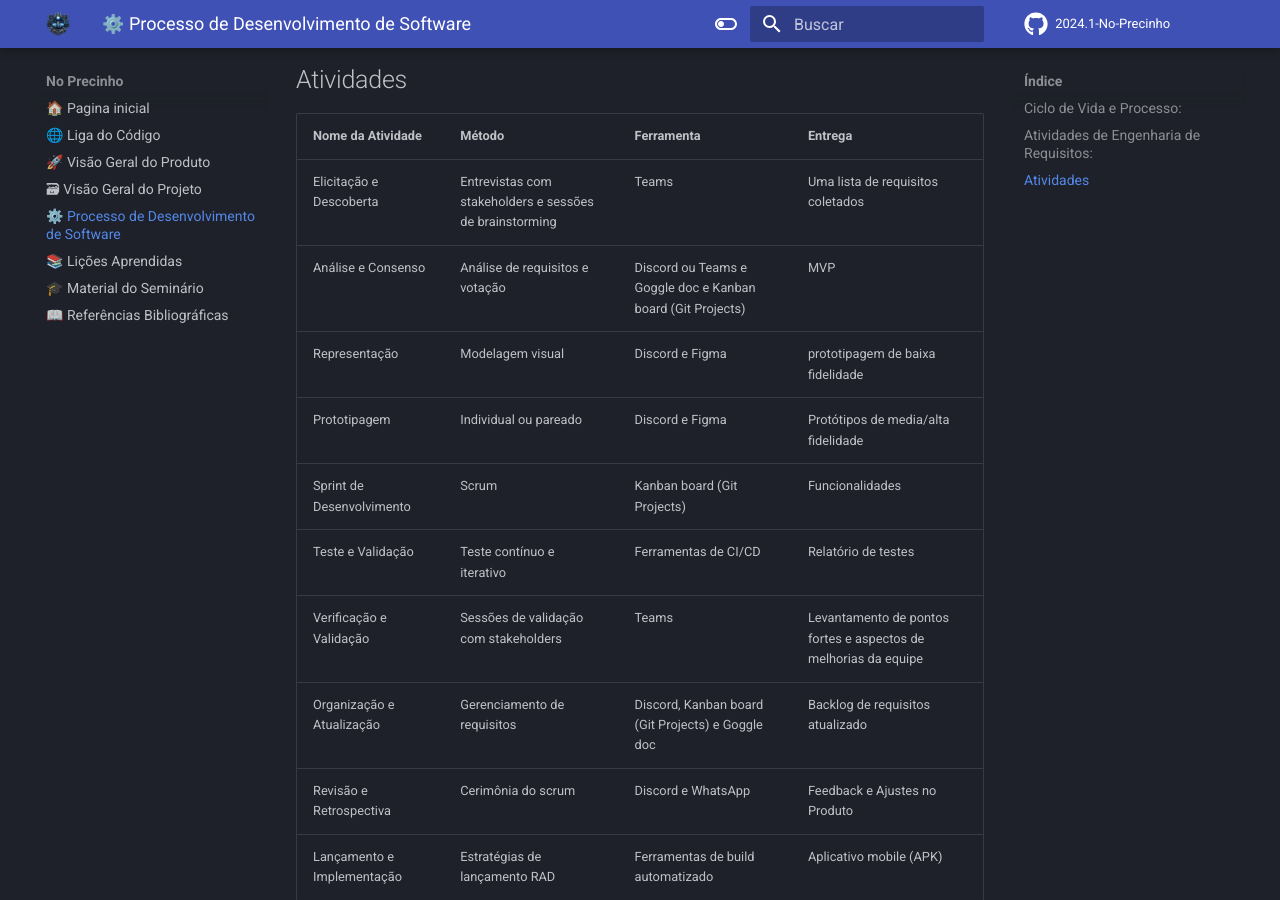
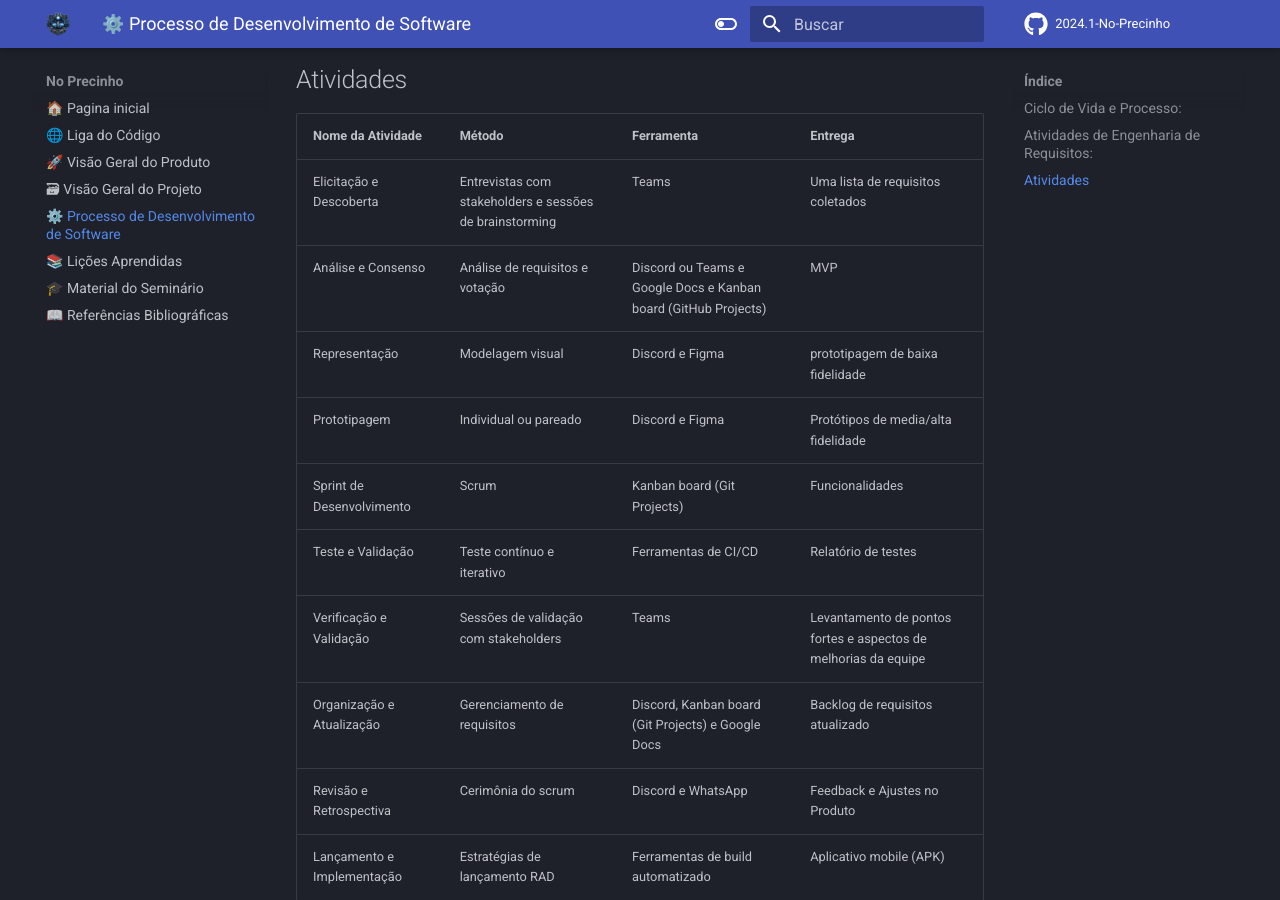
Before and after one commit to mdsreq-fga-unb/2024.1-No-Precinho, an MkDocs documentation site: the page built from docs/docs/pds.md, in a window 1280 px wide and 900 px high, scrolled down 1489 px. Built offline with MkDocs 1.6.1 and Material for MkDocs 9.7.7, drawn with Linux system fonts in a browser that asks for light colours; comment, search, counter and statistics services are not loaded.

Commit message:
docs: fix typo

```diff
--- a/docs/docs/pds.md
+++ b/docs/docs/pds.md
@@ -28,12 +28,12 @@ A metodologia escolhida é uma combinação de **Scrum** com **Rapid Application
 | Nome da Atividade | Método | Ferramenta | Entrega |
 |-------------------|--------|------------|---------|
 | Elicitação e Descoberta | Entrevistas com stakeholders e sessões de brainstorming | Teams | Uma lista de requisitos coletados |
-| Análise e Consenso | Análise de requisitos e votação | Discord ou Teams e Goggle doc e Kanban board (Git Projects) | MVP |
+| Análise e Consenso | Análise de requisitos e votação | Discord ou Teams e Google Docs e Kanban board (GitHub Projects) | MVP |
 | Representação | Modelagem visual | Discord e Figma  | prototipagem de baixa fidelidade |
 | Prototipagem | Individual ou pareado | Discord e Figma | Protótipos de media/alta fidelidade |
 | Sprint de Desenvolvimento | Scrum | Kanban board (Git Projects) | Funcionalidades |
 | Teste e Validação | Teste contínuo e iterativo | Ferramentas de CI/CD | Relatório de testes |
 | Verificação e Validação | Sessões de validação com stakeholders | Teams | Levantamento de pontos fortes e aspectos de melhorias da equipe |
-| Organização e Atualização | Gerenciamento de requisitos | Discord, Kanban board (Git Projects) e Goggle doc  | Backlog de requisitos atualizado |
+| Organização e Atualização | Gerenciamento de requisitos | Discord, Kanban board (Git Projects) e Google Docs  | Backlog de requisitos atualizado |
 | Revisão e Retrospectiva | Cerimônia do scrum | Discord e WhatsApp | Feedback e Ajustes no Produto |
 | Lançamento e Implementação | Estratégias de lançamento RAD | Ferramentas de build automatizado | Aplicativo mobile (APK) |
```
